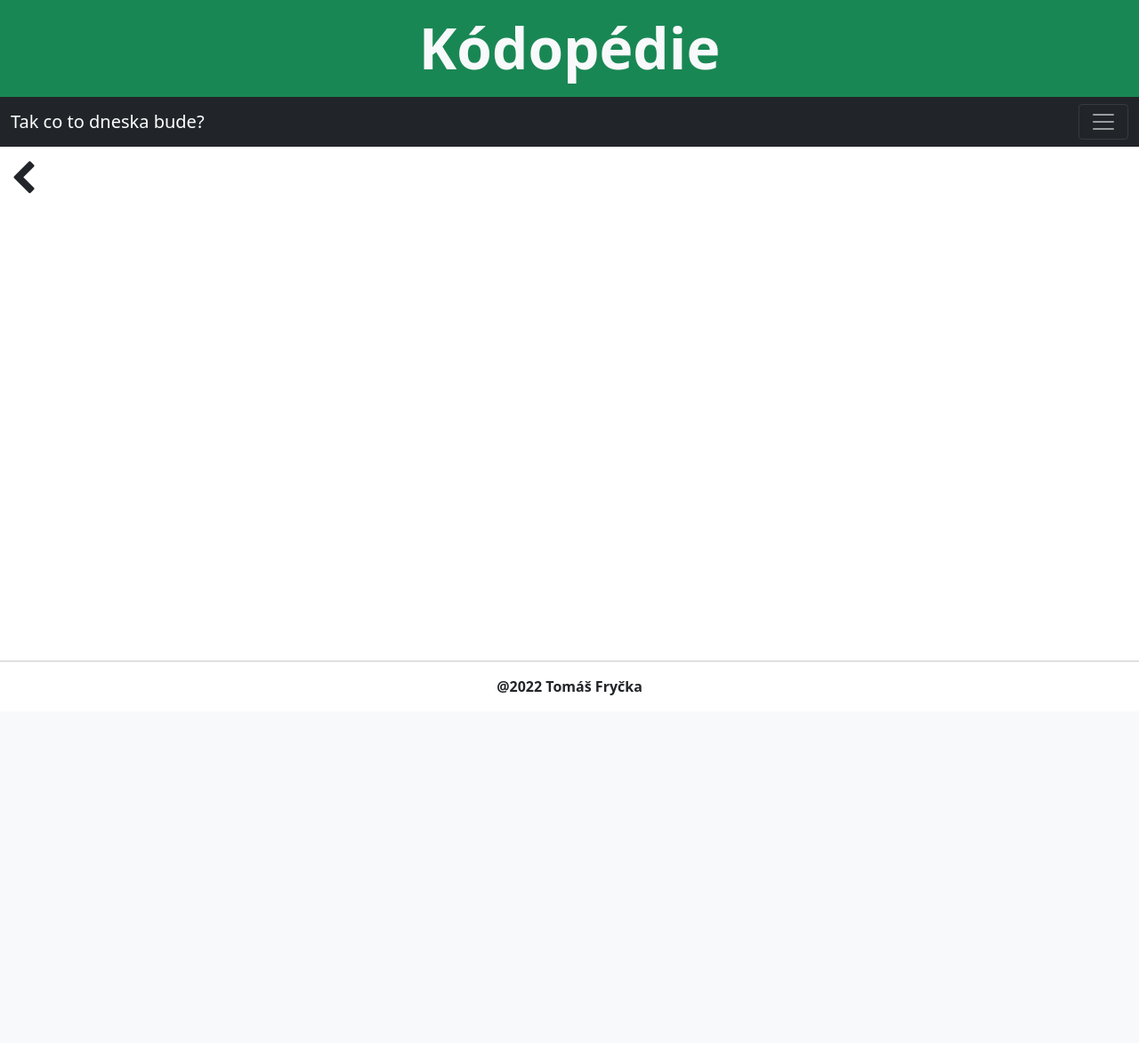
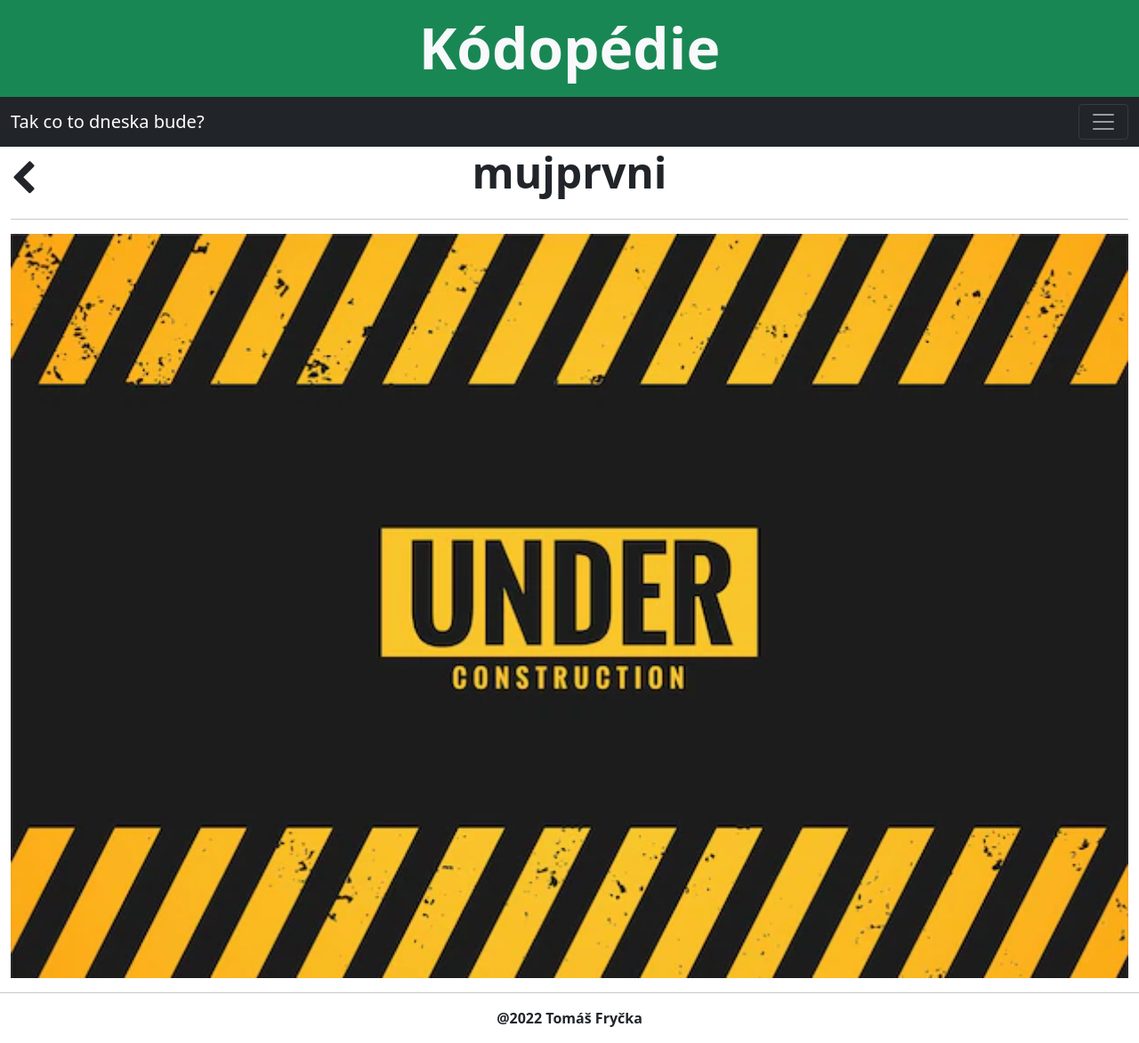
Before and after one commit to KekToor/SSPUGuide, a Django app: page /home/code/1/ in a window 1280 px wide. Shown: the whole page at 89% size. Before the commit the page ends 782 px from the top, so only its background shows below. Run offline with Django 4.2, Linux system fonts and the light colour scheme; data comes from the database, SQL or seed files in the repository.

Commit message:
V0.3 - Under Construction

```diff
--- a/guide/templates/base/footer.html
+++ b/guide/templates/base/footer.html
@@ -1,4 +1,4 @@
-<footer class="fixed-bottom">
+<footer class="footer mt-auto">
     <hr>
     <div class="text-center pb-3 fw-bold">@2022 Tomáš Fryčka</div>
 </footer>
--- a/guide/templates/codes/code.html
+++ b/guide/templates/codes/code.html
@@ -1,6 +1,14 @@
 {% extends 'def.html' %}
+{% load static %}
 {% block title %} Detail kódu {% endblock %}
 {% block content %}
-    <a class="fa fa-chevron-left pt-3 text-decoration-none text-dark" href="{% url 'code_list' %}">
-    </a>
+    <div class="row">
+        <a class=" col-3 fa fa-chevron-left pt-3 text-decoration-none text-dark" href="{% url 'code_list' %}"></a>
+        <h3 class="col-6 display-5 text-center fw-bold"> {{ code_detail.name }} </h3>
+    </div>
+    <hr>
+    <div class="row">
+        <img class="d-flex justify-content-center img-fluid" src="{% static 'img/under.webp' %}">
+    </div>
+
 {% endblock %}
--- a/guide/templates/codes/codelist.html
+++ b/guide/templates/codes/codelist.html
@@ -10,7 +10,7 @@
             </div>
             <div class="col-3 display-6"><span class="badge bg-success">{{ code.difficulty }}</span></div>
         </div>
-
+        <div>Jazyk/framework: <b>{{ code.lang.get }}</b></div>
         <hr>
         <p>{{ code.desc }}</p>
         <button class="btn btn-dark"><a class="text-decoration-none text-light" href="{% url 'code_detail' code.pk %}">Více informací</a></button>
--- a/guide/templates/def.html
+++ b/guide/templates/def.html
@@ -11,7 +11,7 @@
     <link rel="stylesheet" href="{% static 'css/style.css' %}">
 
 </head>
-<body>
+<body class="d-flex flex-column min-vh-100">
     {% block header %}
         {% include 'base/header.html' %}
     {% endblock %}
```
Also changed, not shown: guide/templates/index.html (+25 -7 lines), guide/static/img/cisco.jpg (added), guide/static/img/cisco.png (deleted), guide/static/img/mariadb.jpg (added), guide/static/img/prp.jpg (added), guide/static/img/under.webp (added).
